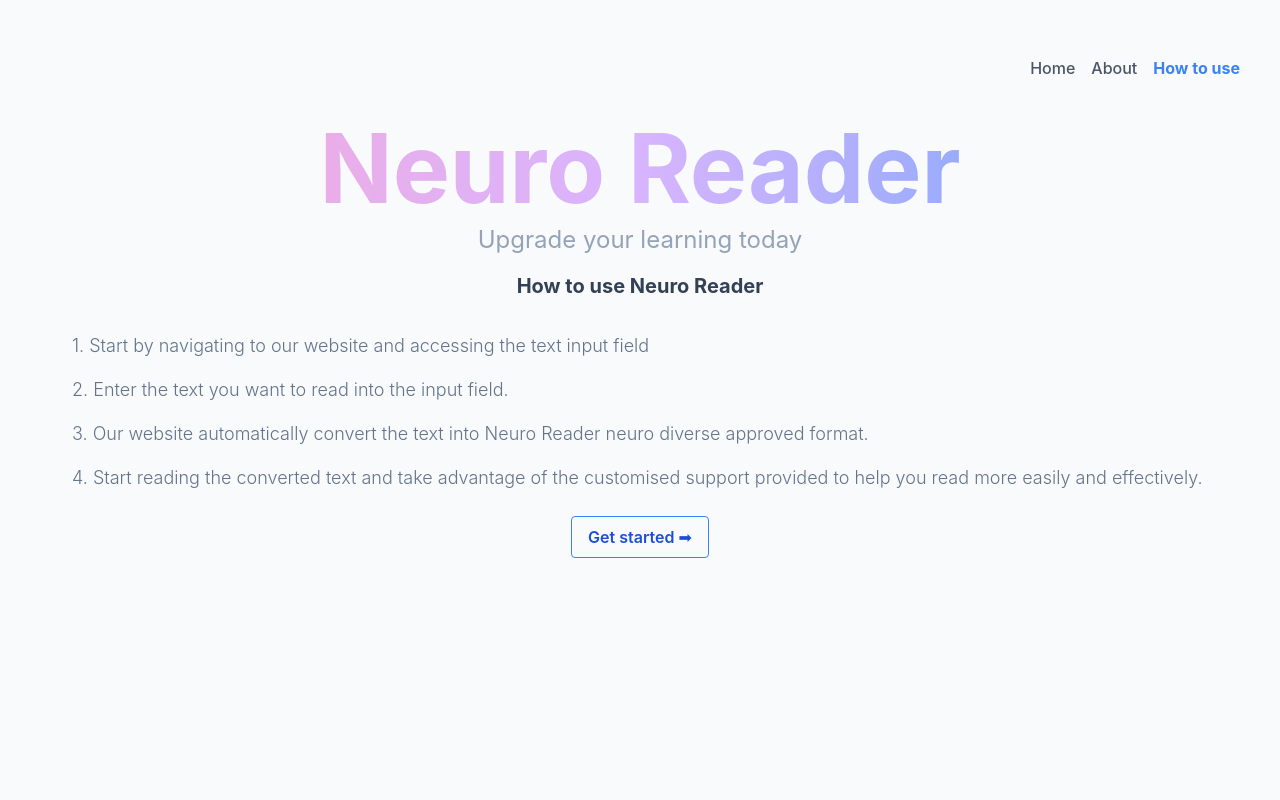
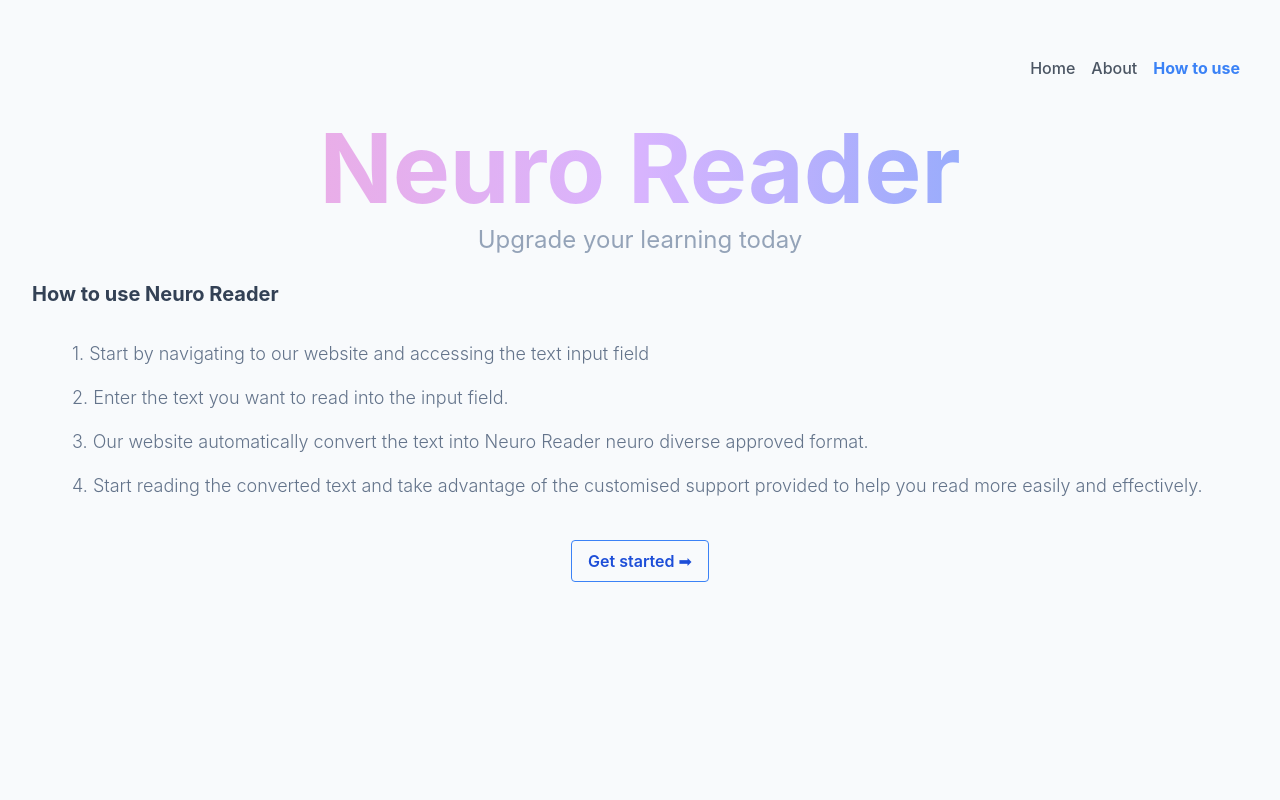
Before and after one commit to laurencetuchin/neuroreader, a React (Vite) app in the folder neuro-reader/: page /how in a window 1280 px wide. Shown: the top 800 px of the page. Built offline with nearby package versions, Linux system fonts and the light colour scheme.

Commit message:
Add output text border if there is input

```diff
--- a/neuro-reader/src/features/AccessibilityOptions.jsx
+++ b/neuro-reader/src/features/AccessibilityOptions.jsx
@@ -10,8 +10,8 @@ import Reset from './Reset'
 export default function AccessibilityOptions() {
   return (
     <>
-    <div>
-        <h4 className='py-4 xl:text-2xl text-lg font-medium text-slate-600'>Accessibility options</h4>
+    <div className='container mx-auto'>
+        <h4 className='xl:text-xl text-xl font-bold mb-8 text-slate-700'>Accessibility options</h4>
     </div>
         <AdjustTextSize />
         <AdjustColor />
--- a/neuro-reader/src/features/NeuroReader.jsx
+++ b/neuro-reader/src/features/NeuroReader.jsx
@@ -13,6 +13,7 @@ export default function NeuroReader() {
 
     const [inputValue, setInputValue] = useState('');
     // const size = useContext(TextSizeContext);
+    const borderClass = inputValue ? 'border border-gray-300 rounded-md py-2 px-4 mt-2' : '';
 
     function handleInputChange(event) {
         setInputValue(event.target.value);
@@ -77,8 +78,13 @@ export default function NeuroReader() {
             placeholder="Enter your text here"
             />
           <div className='py-2 text-left text-lg px-4 text-slate-400'><p>Output text:</p></div>
+          <div>
+          <div className={borderClass}>
           <div className={`${textState.textSize} ${textState.textColor} ${textState.textFont} ${textState.textWeight} ${textState.textAlignment}`}>
             {boldFirstLetters(inputValue)}
+          </div>
+          </div>
+
           </div>
 
         </div>
--- a/neuro-reader/src/utilities/About.jsx
+++ b/neuro-reader/src/utilities/About.jsx
@@ -13,10 +13,8 @@ export default function About() {
     <div className='container mx-auto'>
       <div className='py-4 text-left text-slate-500'>
 
-    <br />
-
-
-    <p className='xl:text-xl text-lg'>Welcome to Neuro Reader, designed to help neuro diverse learners to read more easily and effectively. Our mission is to provide a platform that allows users to input their text and receive customised reading support to help them achieve their full potential.
+    <h1 className='xl:text-xl text-xl font-bold mb-8 text-slate-700'>About Neuro Reader</h1>
+    <p className='xl:text-xl text-lg text-justify font-light'>Welcome to Neuro Reader, designed to help neuro diverse learners to read more easily and effectively. Our mission is to provide a platform that allows users to input their text and receive customised reading support to help them achieve their full potential.
     <br />
     <br />
     Our purpose is to make reading accessible to everyone, regardless of their neurodiversity. We understand that reading can be a challenge and frustrating experience for some learners, and we aim to provide a solution that caters to their unique needs. Our website uses innovative technology to identify and address the specific challenges that neuro diverse learners face when reading, whether it be difficulty with decoding, comprehension, or fluency.
--- a/neuro-reader/src/utilities/HowToUse.jsx
+++ b/neuro-reader/src/utilities/HowToUse.jsx
@@ -10,9 +10,9 @@ export default function HowToUse() {
         {description: 'Start reading the converted text and take advantage of the customised support provided to help you read more easily and effectively.', key: 3}
     ];
   return (
-    <div className='container mx-auto py-2'>
-        <h1 className='xl:text-xl text-xl font-bold mb-8 text-slate-700'>How to use Neuro Reader</h1>
-        <div className=''>
+    <div className='container mx-auto'>
+        <div className='py-4 text-left text-slate-500'>
+        <h1 className='xl:text-xl text-xl font-bold mb-8 text-slate-700 text-left'>How to use Neuro Reader</h1>
 
             <ol className='text-left md:ml-10 space-y-4 text-slate-500 text-justify font-light text-lg'>
                 {howTo.map((instruction, index) => {
@@ -23,11 +23,11 @@ export default function HowToUse() {
             </ol>
             <div className='m-6'>
 
+            </div>
+        </div>
             <NavLink to={'/'}>
       <button className='bg-transparent hover:bg-blue-500 text-blue-700 font-semibold hover:text-white py-2 px-4 border border-blue-500 hover:border-transparent rounded'>Get started &#x27A1;</button>
     </NavLink>
-            </div>
-        </div>
     </div>
   )
 }
```
